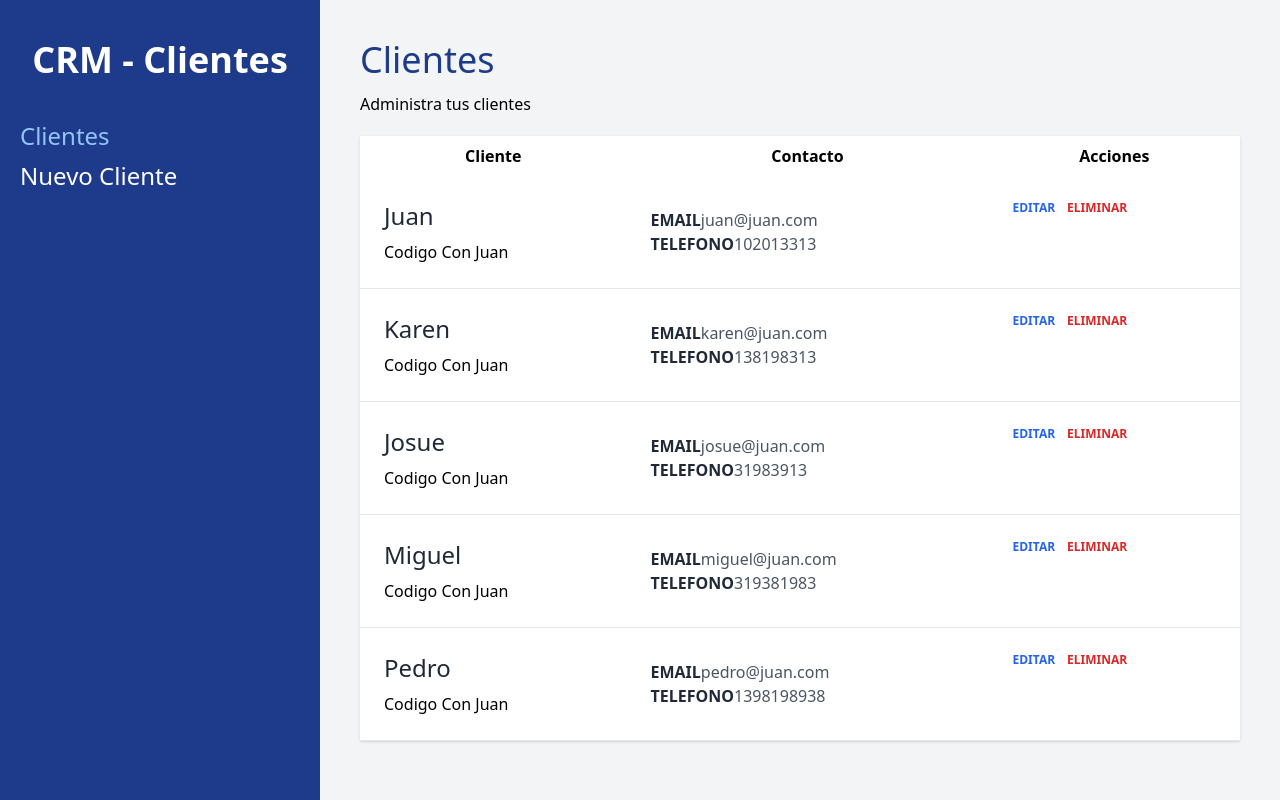
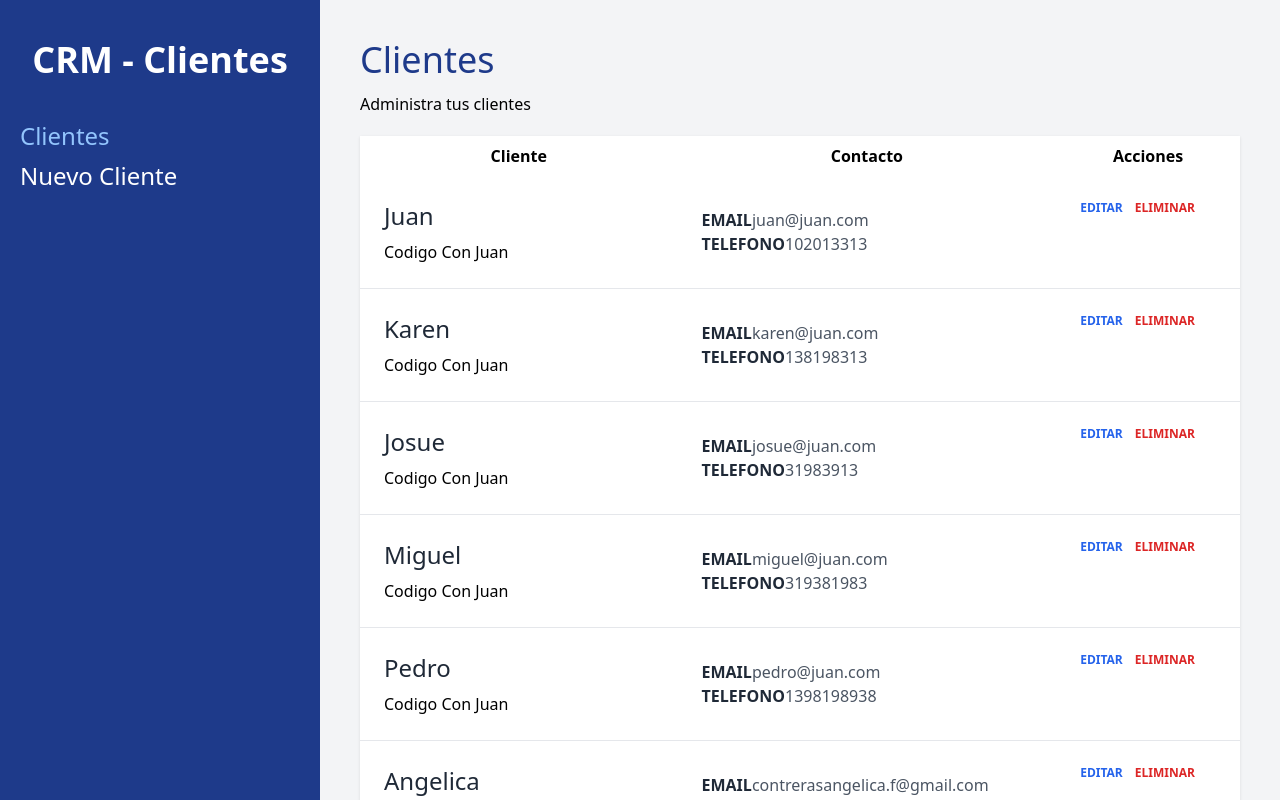
Before and after one commit to anngelicafernanda/crm-react-router, a React (Vite) app: page / in a window 1280 px wide. Built offline with nearby package versions, Linux system fonts and the light colour scheme; data requests are answered from the project's data file.

Commit message:
Creando nuevos clientes

```diff
--- a/db.json
+++ b/db.json
@@ -1,5 +1,5 @@
 {
-     "clientes" : [
+  "clientes": [
     {
       "id": 1,
       "nombre": "Juan",
@@ -34,6 +34,22 @@
       "telefono": 1398198938,
       "email": "pedro@juan.com",
       "empresa": "Codigo Con Juan"
+    },
+    {
+      "nombre": "Angelica",
+      "empresa": "NTT Data",
+      "email": "contrerasangelica.f@gmail.com",
+      "telefono": "973526943",
+      "notas": "Se requiere mantenimiento a la pagina web",
+      "id": 6
+    },
+    {
+      "nombre": "Angelica desde react",
+      "empresa": "ntt data",
+      "email": "devanngelc@gmail.com",
+      "telefono": "+56973526943",
+      "notas": "probando",
+      "id": 7
     }
   ]
 }
--- /dev/null
+++ b/src/components/ErrorPage.jsx
@@ -0,0 +1,14 @@
+import { useRouteError } from "react-router-dom"
+
+
+export default function ErrorPage() {
+    const error =useRouteError()
+
+    return (
+<div className="space-y-8 ">
+    <h1 className="text-center text-6xl font-extrabold mt-20 text-blue-900">CRM - Clientes</h1>
+        <p className="text-center">Hubo un Error</p>
+        <p className="text-center">{error.message}</p>
+</div>
+    )
+}
--- /dev/null
+++ b/src/data/clientes.js
@@ -0,0 +1,22 @@
+export async function obtenerClientes() {
+  const url = "http://localhost:3000/clientes";
+
+  const respuesta = await fetch(import.meta.env.VITE_API_URL);
+  const resultado = await respuesta.json();
+
+  return resultado;
+}
+
+export async function agregarCliente(datos) {
+  try {
+    const respuesta = await fetch(import.meta.env.VITE_API_URL, {
+      method: "POST",
+      body: JSON.stringify(datos),
+      headers: { "content-type": "application/json"
+    },
+    });
+    await respuesta.json()
+  } catch (error) {
+    console.log(error);
+  }
+}
--- a/src/data/clientes.jsx
+++ /dev/null
@@ -1,8 +0,0 @@
-export async function obtenerClientes() {
-    const url = "http://localhost:3000/clientes"
-
-    const respuesta = await fetch(import.meta.env.VITE_API_URL)
-    const resultado = await respuesta.json()
-
-    return resultado
-}
--- a/src/main.jsx
+++ b/src/main.jsx
@@ -7,6 +7,7 @@
   action as nuevoClienteAction,
 } from "./pages/NuevoCliente";
 import Index, { loader as clientesLoader } from "./pages/Index";
+import ErrorPage from "./components/ErrorPage";
 
 const router = createBrowserRouter([
   {
@@ -17,6 +18,7 @@
         index: true,
         element: <Index />,
         loader: clientesLoader,
+        errorElement: <ErrorPage/>
       },
       {
         path: "/clientes/nuevo",
--- a/src/pages/Index.jsx
+++ b/src/pages/Index.jsx
@@ -11,6 +11,8 @@
 
 const Index = () => {
   const clientes = useLoaderData();
+
+  //error boundaries
 
   return (
     <>
--- a/src/pages/NuevoCliente.jsx
+++ b/src/pages/NuevoCliente.jsx
@@ -1,6 +1,7 @@
-import { useNavigate, Form, useActionData } from "react-router-dom";
+import { useNavigate, Form, useActionData, redirect } from "react-router-dom";
 import Formulario from "../components/Formulario";
 import Error from "../components/Error";
+import { agregarCliente } from "../data/clientes";
 
 export async function action({ request }) {
   const formData = await request.formData();
@@ -28,10 +29,14 @@
   if (Object.keys(errores).length) {
     return errores;
   }
+
+  await agregarCliente(datos)
+
+  return redirect("/")
 }
 
 function NuevoCliente() {
-  const errores = useActionData();
+ const errores = useActionData();
   const navigate = useNavigate();
 
   return (
```
Lines whose indentation alone changed are shown as unchanged.
